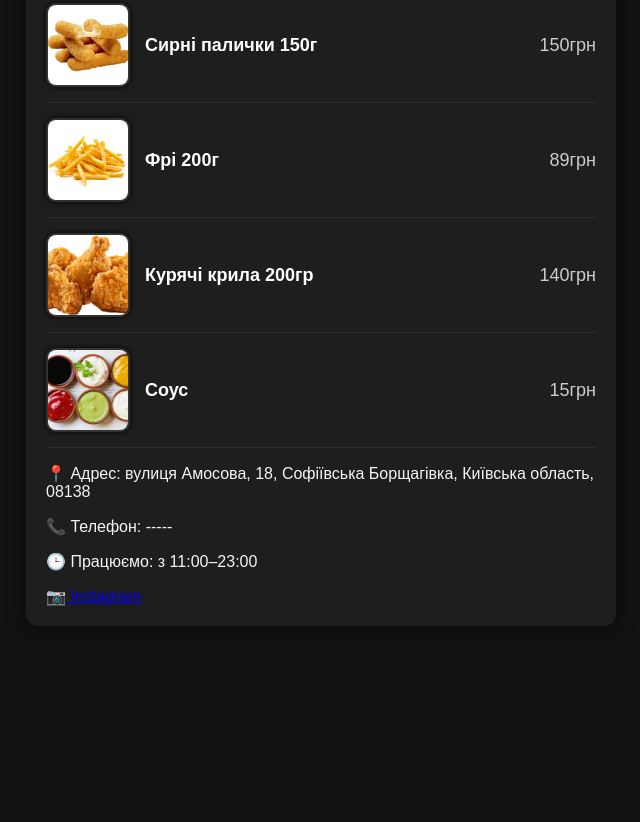
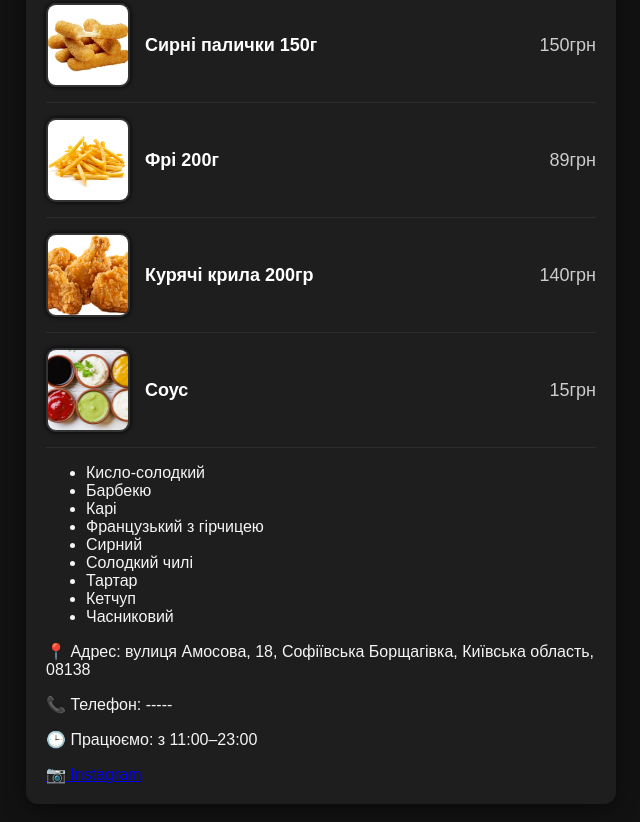
Before and after one commit to pinta3505-cmyk/one-pinta-menu, a plain HTML site: page index.html in a window 1280 px wide. Shown: the part 759-1581 px from the top of the page, without its empty margins (319-959 px from the left). Before the commit the page ends 1405 px from the top, so only its background shows below. Drawn offline with Linux system fonts and the light colour scheme.

Commit message:
Update index.html

```diff
--- a/index.html
+++ b/index.html
@@ -145,6 +145,18 @@
       </div>
       <div class="price">15грн</div>
     </div>
+<ul class="sauces">
+        <li>Кисло-солодкий</li>
+        <li>Барбекю</li>
+        <li>Карі</li>
+        <li>Французький з гірчицею</li>
+        <li>Сирний</li>
+        <li>Солодкий чилі</li>
+        <li>Тартар</li>
+        <li>Кетчуп</li>
+        <li>Часниковий</li>
+
+      </ul>
 <div class="contacts">
       <p>📍 Адрес: вулиця Амосова, 18, Софіївська Борщагівка, Київська область, 08138</p>
       <p>📞 Телефон: -----</p>
```
